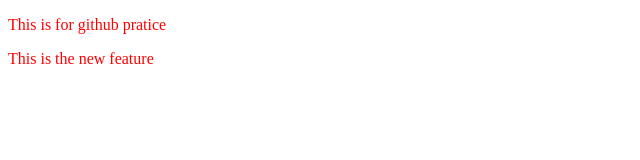
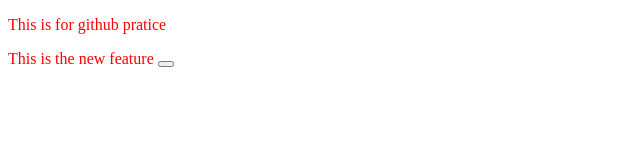
Before and after one commit to ramanshrestha0/localrepo, a plain HTML site: page index.html in a window 1280 px wide. Shown: the full height of the page, 0-640 px from the left. Drawn offline with Linux system fonts and the light colour scheme.

Commit message:
Add button

```diff
--- a/index.html
+++ b/index.html
@@ -8,6 +8,6 @@
 </head>
 <body>
     <p>This is for github pratice</p>
-    <p>This is the new feature</p>
+    <p>This is the new feature <button></button></p>
 </body>
 </html>
```
